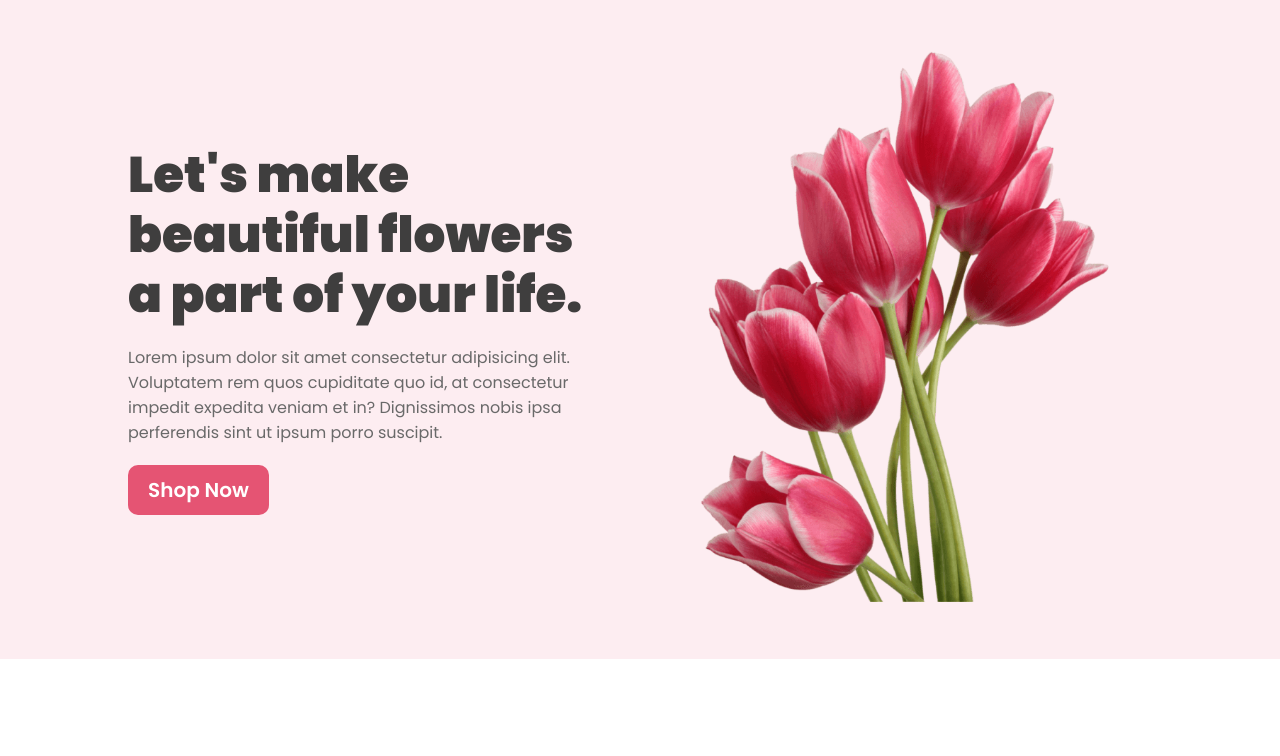
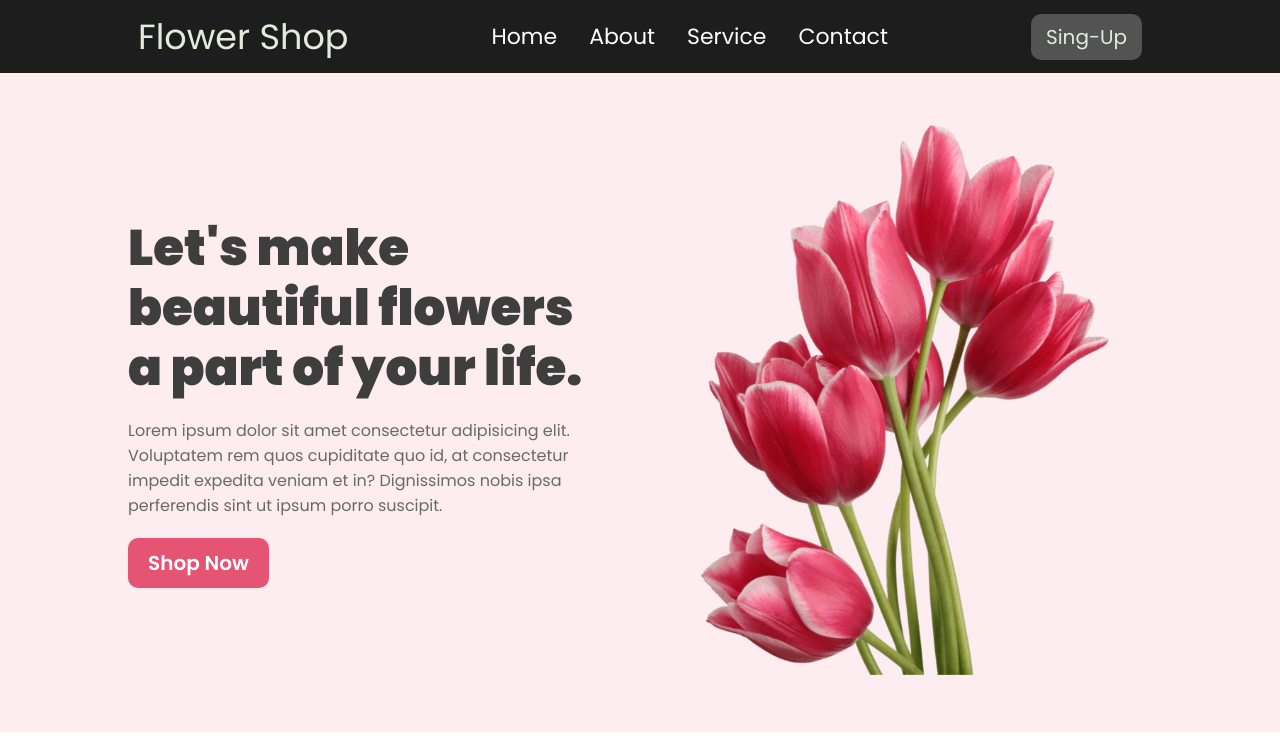
Before and after one commit to habibbd0/Flower-Shop, a plain HTML site: page index.html in a window 1280 px wide. Shown: the top 756 px of the page. Drawn offline with nearby package versions, Linux system fonts and the light colour scheme.

Commit message:
navbar design

```diff
--- a/CSS/style.css
+++ b/CSS/style.css
@@ -7,6 +7,57 @@
 	box-sizing: border-box;
 	font-family: "Poppins", sans-serif;
 	transition: .2s linear;
+	text-decoration: none;
+	list-style: none;
+	transition: 1s all ease;
+}
+section {
+	width: 100%;
+	height: auto;
+	background:rgb(29, 29, 29);
+}
+nav {
+	width: 80%;
+	margin: auto;
+	display: flex;
+	justify-content: space-between;
+	align-items: center;
+	padding: 10px;
+}
+nav .logo a {
+	font-size: 35px;
+	color: #E3ECDB;
+}
+nav .logo a:hover {
+	color: cyan;
+}
+/* nav .logo a::first-letter{
+	font-size: 10px;
+	color: red;
+} */
+nav .navbar {
+	display: flex;
+	align-items: center;
+	gap: 2rem;
+}
+nav .navbar li a {
+	font-size: 22px;
+	color: white;
+}
+nav .navbar li a:hover {
+	color: cyan;
+}
+nav .sing-up button {
+	padding: 8px 15px;
+	font-size: 20px;
+	color: #E3ECDB;
+	background: rgb(83, 83, 83);
+	border: none;
+	border-radius: 10px;
+}
+nav .sing-up button:hover {
+	background: rgb(202, 199, 199);
+	color: cyan;
 }
 header {
 	padding: 50px 0;
--- a/index.html
+++ b/index.html
@@ -12,6 +12,27 @@
     <link rel="stylesheet" href="CSS/style.css" />
   </head>
   <body>
+	    <!--============ navbar part design ============ -->
+
+        <section>
+			<nav>
+				<div class="logo">
+					<a href="#">Flower Shop</a>
+				</div>
+				<ul class="navbar">
+					<li><a href="#">Home</a></li>
+					<li><a href="#">About</a></li>
+					<li><a href="#">Service</a></li>
+					<li><a href="#">Contact</a></li>
+				</ul>
+				<div class="sing-up">
+					<button>Sing-Up</button>
+				</div>
+			</nav>
+		</section>
+
+
+
          <!--========== header part design ============== -->
     <header>
       <div class="container">
```
